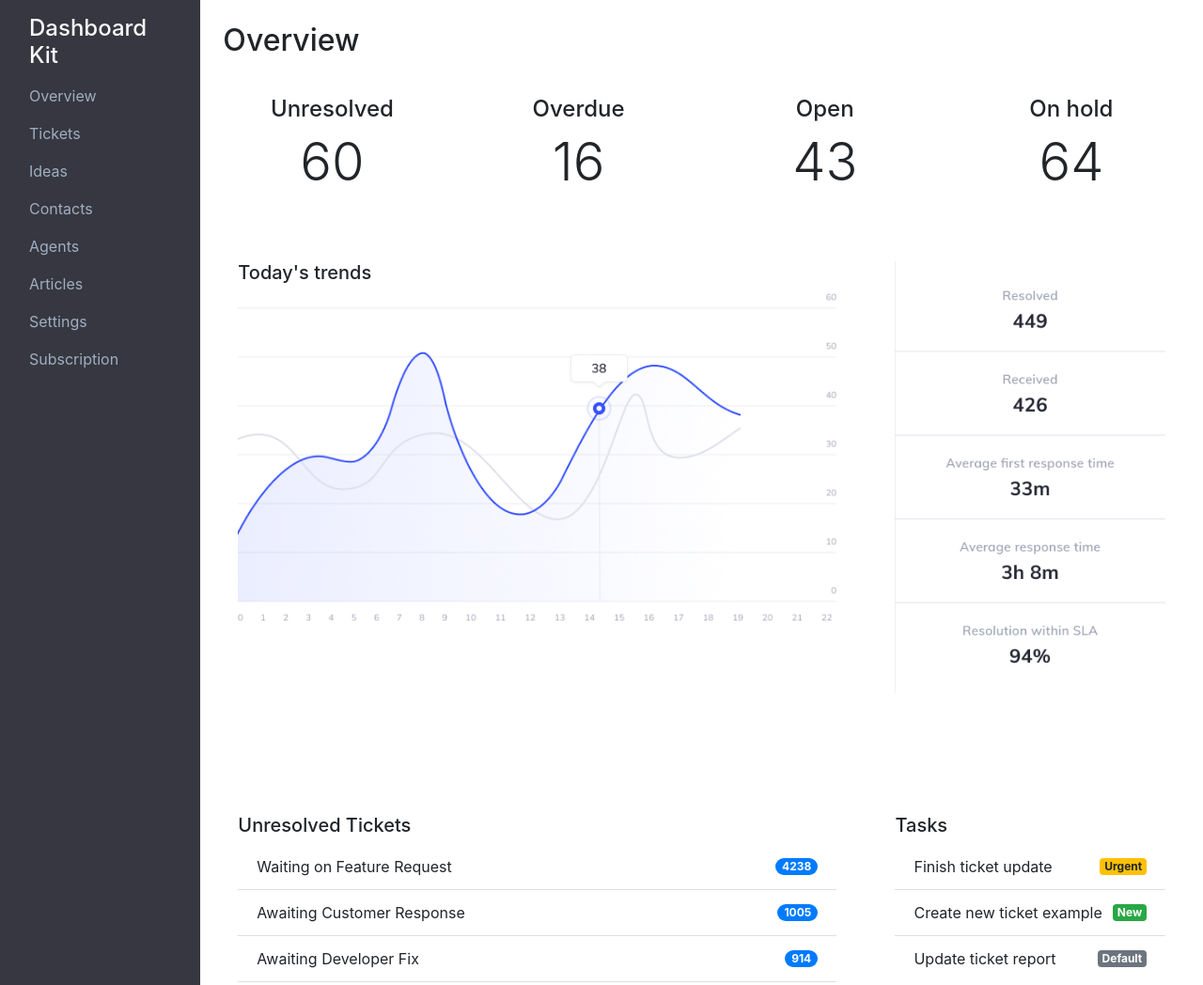
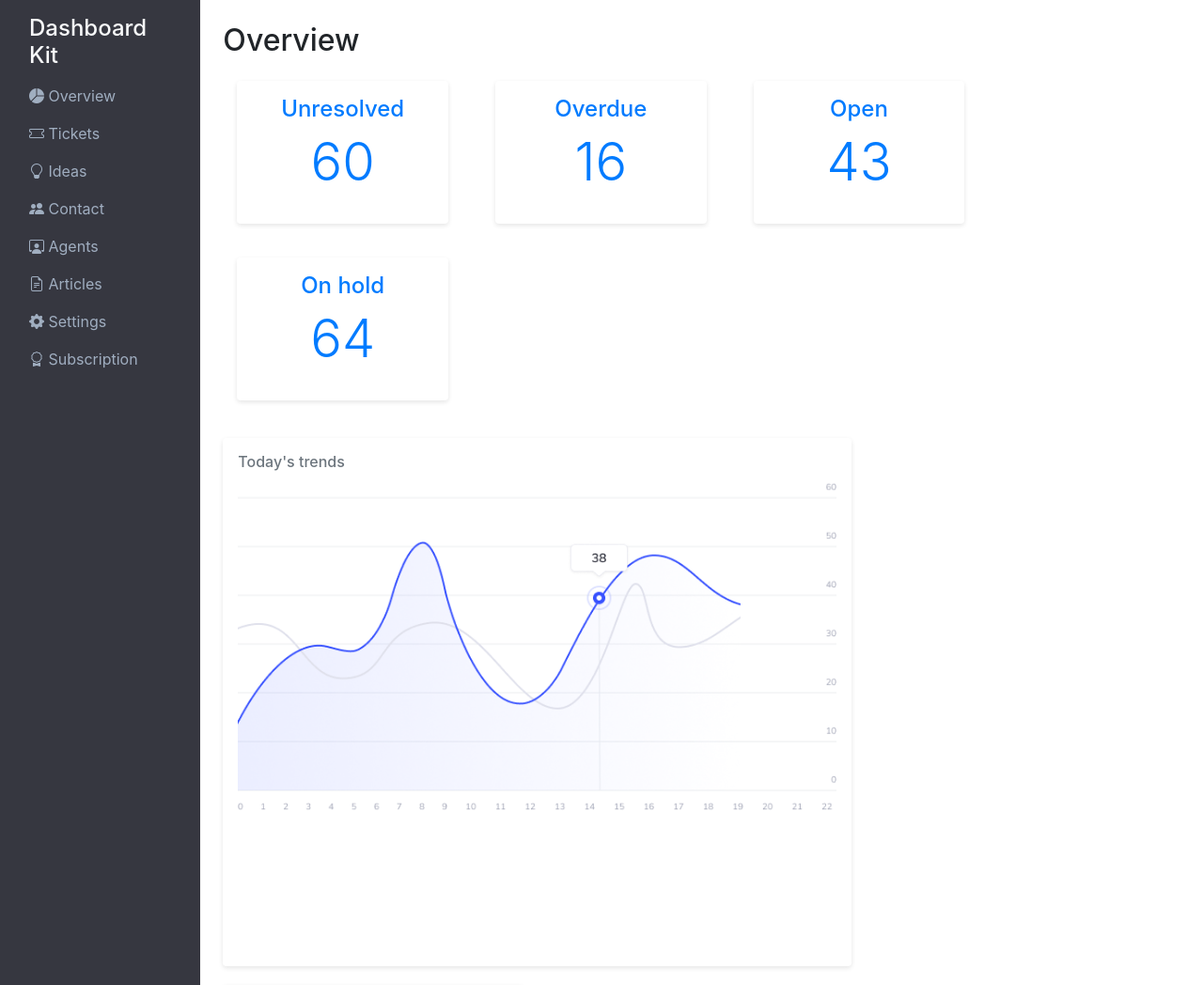
Before and after one commit to mariabravo123/FrontendFramework_Julie_Maria, a website: page public/index.html in a window 1280 px wide. Shown: the top 1048 px of the page at 94% size. Drawn offline with nearby package versions, Linux system fonts and the light colour scheme; a web font is replaced by a local one.

Commit message:
new changes in overview

```diff
--- a/public/assets/css/stylesheet.css
+++ b/public/assets/css/stylesheet.css
@@ -1,3 +1,31 @@
+
+/*# sourceMappingURL=stylesheet.css.map */
+
+.card {
+    border-radius: 8px;
+    box-shadow: 0 2px 5px rgba(0, 0, 0, 0.1);
+    cursor: pointer;
+    transition: transform 0.2s ease, box-shadow 0.2s ease;
+    text-decoration: none;
+  }
 
 
-/*# sourceMappingURL=stylesheet.css.map */
+  .card h5 {
+    font-size: 1rem;
+    color: #6c757d;
+    margin-bottom: 10px;
+  }
+
+  .card .number {
+    font-size: 2rem;
+    font-weight: bold;
+    color: black; /
+  }
+
+  .clickable-box {
+    text-decoration: none;
+  }
+
+  .row.mb-4 {
+    gap: 20px;
+  }
--- a/public/index.html
+++ b/public/index.html
@@ -8,8 +8,10 @@
   <link rel="stylesheet" href="https://cdn.jsdelivr.net/npm/reset-css@3.0.0/reset.min.css" />
   <link rel='stylesheet' href='//fonts.googleapis.com/css?family=Quando:100,100italic,200,200italic,300,300italic,400,400italic,500,500italic,600,600italic,700,700italic,800,800italic,900,900italic%7CJosefin+Sans:100,100italic,200,200italic,300,300italic,400,400italic,500,500italic,600,600italic,700,700italic,800,800italic,900,900italic' type='text/css' media='all' />
   <link rel="stylesheet" href="/assets/css/stylesheet.css" />
-
+  <!-- Bootstrap CSS -->
   <link rel="stylesheet" href="https://maxcdn.bootstrapcdn.com/bootstrap/4.5.2/css/bootstrap.min.css">
+  <!-- Bootstrap Icons -->
+  <link href="https://cdn.jsdelivr.net/npm/bootstrap-icons/font/bootstrap-icons.css" rel="stylesheet">
   <style>
     .sidebar {
       background-color: #363740;
@@ -34,28 +36,44 @@
           <h4 class="text-light px-3">Dashboard Kit</h4>
           <ul class="nav flex-column">
             <li class="nav-item">
-              <a class="nav-link active" href="#">Overview</a>
+              <a class="nav-link active" href="#">
+                <i class="bi bi-pie-chart-fill"></i> Overview
+              </a>
             </li>
             <li class="nav-item">
-              <a class="nav-link" href="#">Tickets</a>
+              <a class="nav-link" href="#">
+                <i class="bi bi-ticket"></i> Tickets
+              </a>
             </li>
             <li class="nav-item">
-              <a class="nav-link" href="#">Ideas</a>
+              <a class="nav-link" href="#">
+                <i class="bi bi-lightbulb"></i> Ideas
+              </a>
             </li>
             <li class="nav-item">
-              <a class="nav-link" href="#">Contacts</a>
+              <a class="nav-link" href="#">
+                <i class="bi bi-people-fill"></i> Contact
+              </a>
             </li>
             <li class="nav-item">
-              <a class="nav-link" href="#">Agents</a>
+              <a class="nav-link" href="#">
+                <i class="bi bi-person-workspace"></i> Agents
+              </a>
             </li>
             <li class="nav-item">
-              <a class="nav-link" href="#">Articles</a>
+              <a class="nav-link" href="#">
+                <i class="bi bi-file-earmark-text"></i> Articles
+              </a>
             </li>
             <li class="nav-item">
-              <a class="nav-link" href="#">Settings</a>
+              <a class="nav-link" href="#">
+                <i class="bi bi-gear-fill"></i> Settings
+              </a>
             </li>
             <li class="nav-item">
-              <a class="nav-link" href="#">Subscription</a>
+              <a class="nav-link" href="#">
+                <i class="bi bi-award"></i> Subscription
+              </a>
             </li>
           </ul>
         </div>
@@ -66,29 +84,38 @@
         <h2 class="my-4">Overview</h2>
 
         <!-- Top Stats -->
+        <div class="container mt-4">
           <div class="row mb-4">
-          <div class="col-md-3">
-            <div class="card text-center p-3">
+            <!-- Unresolved Card -->
+            <div class="col-md-3 mb-3">
+              <a href="#" class="card text-center p-3 clickable-box" role="button" data-bs-toggle="tooltip" data-bs-placement="top" title="Click to view details">
                 <h4>Unresolved</h4>
                 <p class="display-4">60</p>
+              </a>
             </div>
-          </div>
-          <div class="col-md-3">
-            <div class="card text-center p-3">
+
+            <!-- Overdue Card -->
+            <div class="col-md-3 mb-3">
+              <a href="#" class="card text-center p-3 clickable-box" role="button" data-bs-toggle="tooltip" data-bs-placement="top" title="Click to view details">
                 <h4>Overdue</h4>
                 <p class="display-4">16</p>
+              </a>
             </div>
-          </div>
-          <div class="col-md-3">
-            <div class="card text-center p-3">
+
+            <!-- Open Card -->
+            <div class="col-md-3 mb-3">
+              <a href="#" class="card text-center p-3 clickable-box" role="button" data-bs-toggle="tooltip" data-bs-placement="top" title="Click to view details">
                 <h4>Open</h4>
                 <p class="display-4">43</p>
+              </a>
             </div>
-          </div>
-          <div class="col-md-3">
-            <div class="card text-center p-3">
+
+            <!-- On Hold Card -->
+            <div class="col-md-3 mb-3">
+              <a href="#" class="card text-center p-3 clickable-box" role="button" data-bs-toggle="tooltip" data-bs-placement="top" title="Click to view details">
                 <h4>On hold</h4>
                 <p class="display-4">64</p>
+              </a>
             </div>
           </div>
         </div>
@@ -144,16 +171,25 @@
               <h5>Tasks</h5>
               <ul class="list-group list-group-flush">
                 <li class="list-group-item d-flex justify-content-between align-items-center">
-                  Finish ticket update
-                  <span class="badge badge-warning">Urgent</span>
+                  <div class="d-flex align-items-center">
+                    <input class="form-check-input me-3" type="checkbox" id="task1">
+                    <label class="mb-0" for="task1">Finish ticket update</label>
+                  </div>
+                  <span class="badge bg-warning text-dark">Urgent</span>
                 </li>
                 <li class="list-group-item d-flex justify-content-between align-items-center">
-                  Create new ticket example
-                  <span class="badge badge-success">New</span>
+                  <div class="d-flex align-items-center">
+                    <input class="form-check-input me-3" type="checkbox" id="task2">
+                    <label class="mb-0" for="task2">Create new ticket example</label>
+                  </div>
+                  <span class="badge bg-success">New</span>
                 </li>
                 <li class="list-group-item d-flex justify-content-between align-items-center">
-                  Update ticket report
-                  <span class="badge badge-secondary">Default</span>
+                  <div class="d-flex align-items-center">
+                    <input class="form-check-input me-3" type="checkbox" id="task3">
+                    <label class="mb-0" for="task3">Update ticket report</label>
+                  </div>
+                  <span class="badge bg-secondary">Default</span>
                 </li>
               </ul>
             </div>
```
Also changed, not shown: public/assets/images/Unresolvedtickets.png (added), 1 other file. Lines whose indentation alone changed are shown as unchanged.
